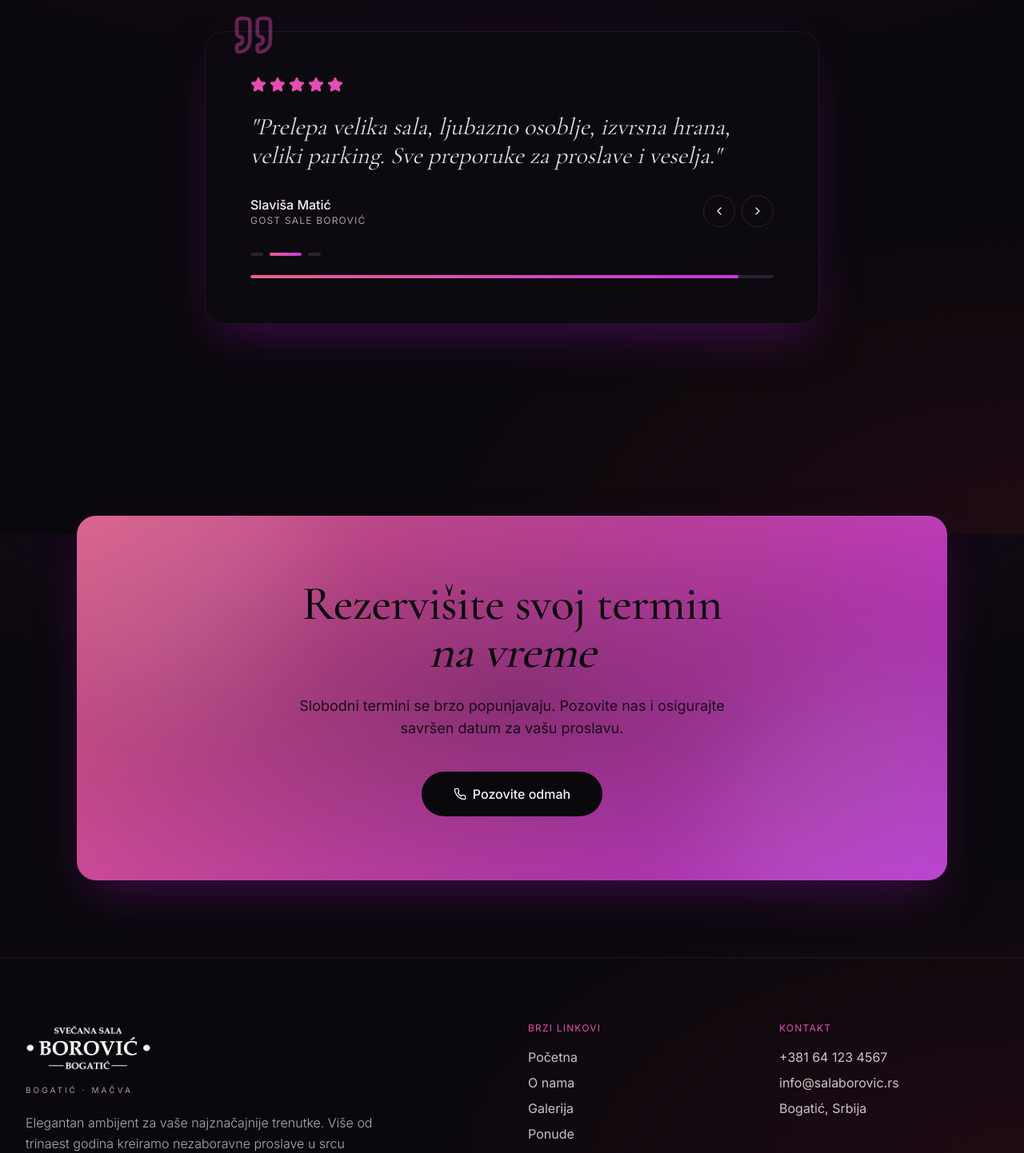
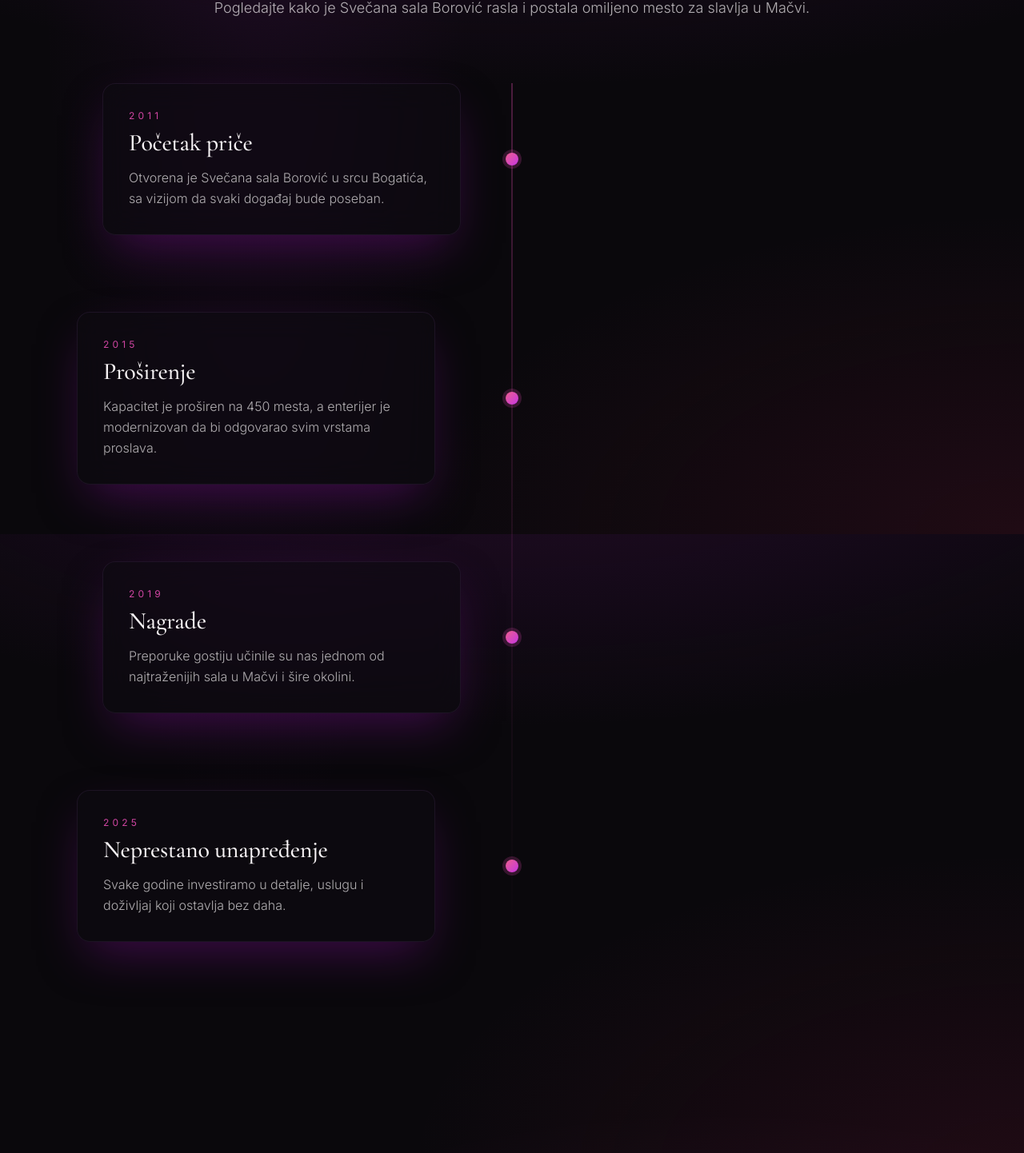
Before and after one commit to mihailodragicevic/sala-borovic, a React (Vite) app: page /o-nama in a window 1280 px wide. Shown: the part 2532-3974 px from the top of the page at 80% size. Built offline with nearby package versions, Linux system fonts and the light colour scheme; the HTML template or start-up script is replaced by a standard one.

Commit message:
Changes
Co-authored-by: Kiimyyy <254335452+Kiimyyy@users.noreply.github.com>

```diff
--- a/src/pages/AboutPage.tsx
+++ b/src/pages/AboutPage.tsx
@@ -2,8 +2,8 @@ import { Layout } from "@/components/site/Layout";
 import { PageHeader } from "@/components/site/PageHeader";
 import { About } from "@/components/site/About";
 import { Benefits } from "@/components/site/Benefits";
-import { Testimonials } from "@/components/site/Testimonials";
-import { CtaBanner } from "@/components/site/CtaBanner";
+import { OurStory } from "@/components/site/OurStory";
+import { OurValues } from "@/components/site/OurValues";
 
 const AboutPage = () => (
   <Layout>
@@ -14,8 +14,8 @@ const AboutPage = () => (
     />
     <About />
     <Benefits />
-    <Testimonials />
-    <CtaBanner />
+    <OurStory />
+    <OurValues />
   </Layout>
 );
 
```
